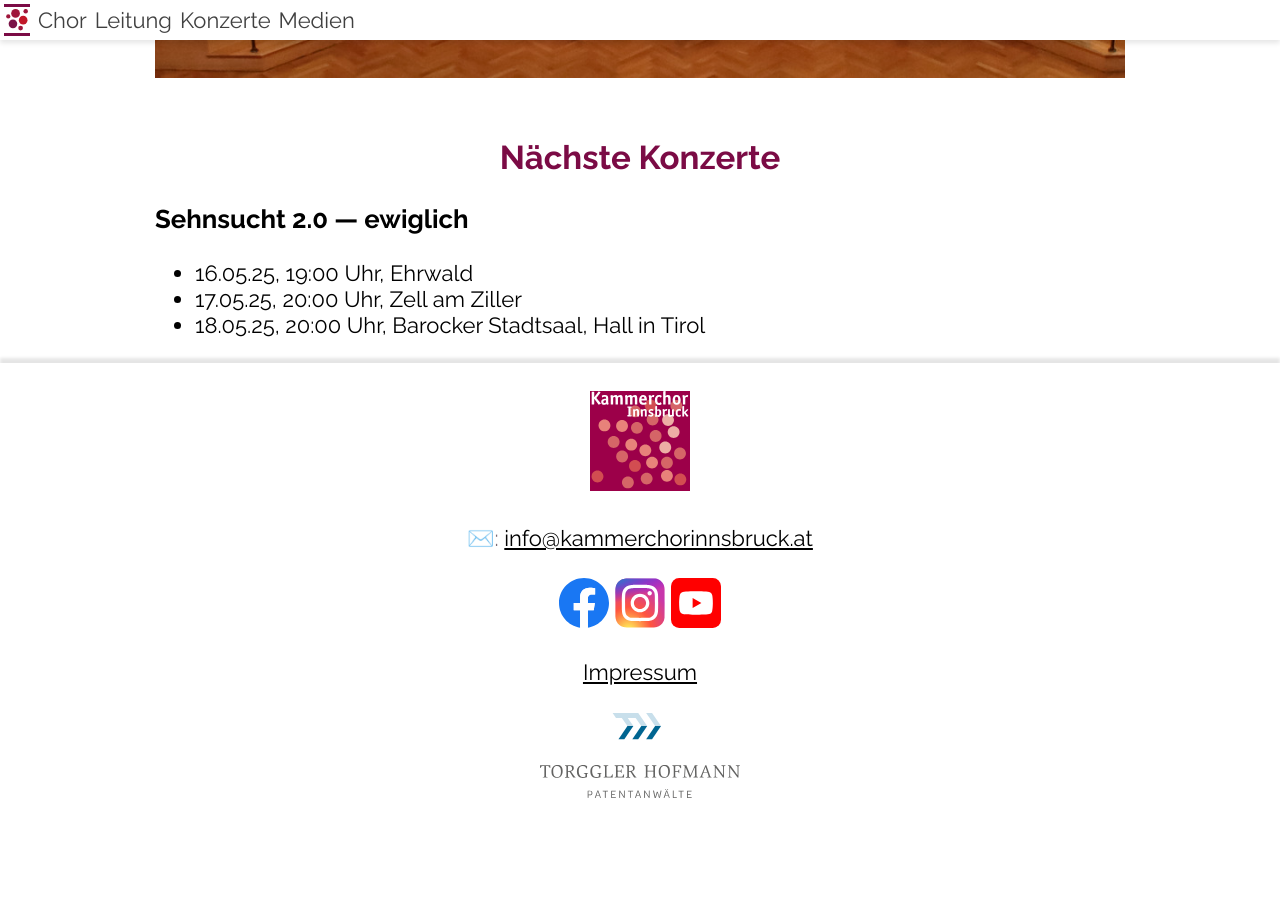
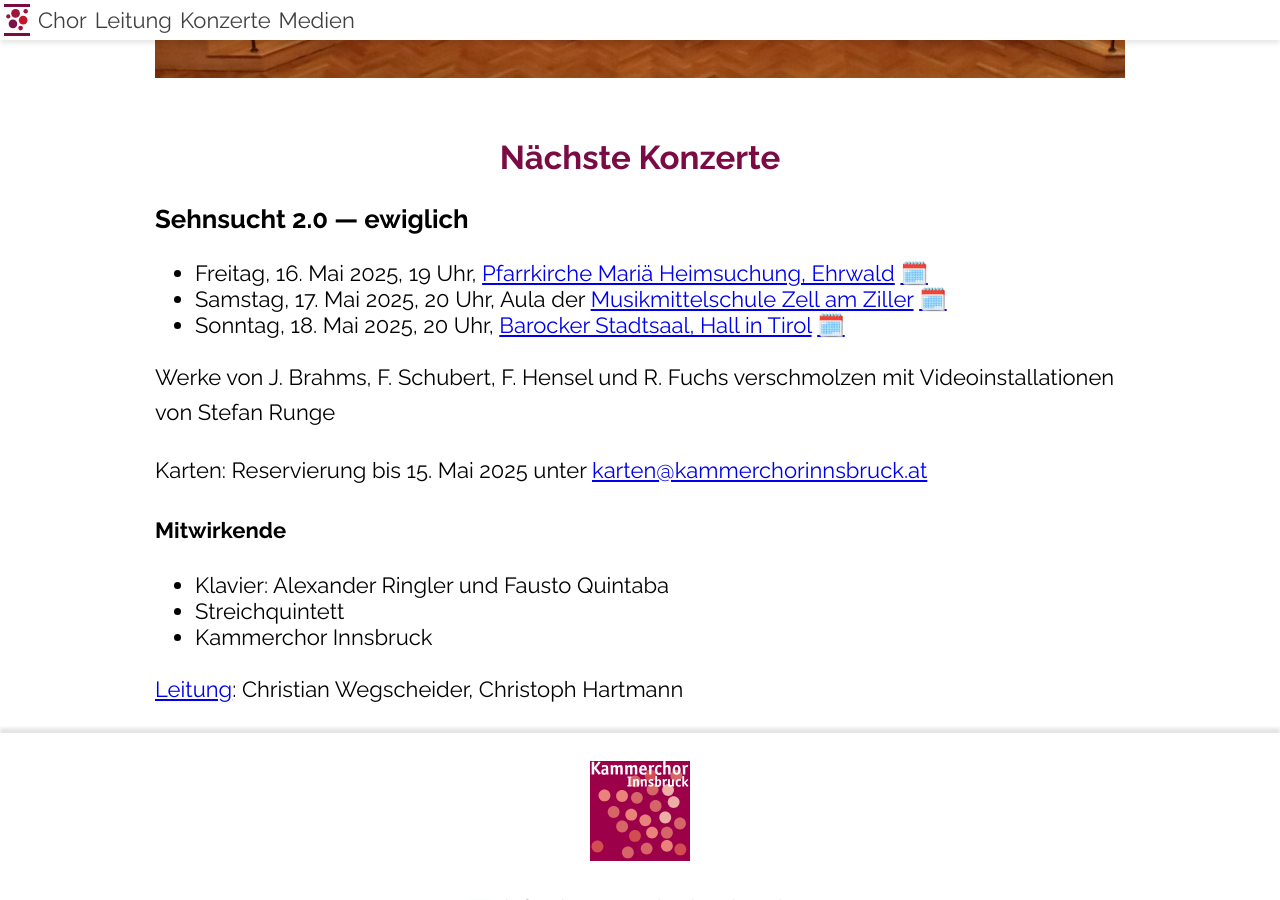
Before and after one commit to kammerchorinnsbruck/kammerchorinnsbruck.github.io, a Jekyll site: the page built from index.md, in a window 1280 px wide and 900 px high, scrolled down 603 px. Built offline with Jekyll 4.4.1, drawn with Linux system fonts in a browser that asks for light colours; before the commit the page ends 1432 px from its top, so only the background shows below that.

Commit message:
Mehr Infos für Sehnsucht 2.0.

```diff
--- a/index.md
+++ b/index.md
@@ -9,21 +9,27 @@
 
 ## Sehnsucht 2.0 --- ewiglich
 
-- 16.05.25, 19:00 Uhr, Ehrwald
-- 17.05.25, 20:00 Uhr, Zell am Ziller
-- 18.05.25, 20:00 Uhr, Barocker Stadtsaal, Hall in Tirol
+- Freitag, 16. Mai 2025, 19 Uhr, [Pfarrkirche Mariä Heimsuchung, Ehrwald](https://www.openstreetmap.org/way/121726757) [🗓️](assets/20250516-sehnsucht20.ics)
+- Samstag, 17. Mai 2025, 20 Uhr, Aula der [Musikmittelschule Zell am Ziller](https://www.openstreetmap.org/node/11826571727) [🗓️](assets/20250517-sehnsucht20.ics)
+- Sonntag, 18. Mai 2025, 20 Uhr, [Barocker Stadtsaal, Hall in Tirol](https://www.openstreetmap.org/node/11650408238) [🗓️](assets/20250518-sehnsucht20.ics)
+
+Werke von J. Brahms, F. Schubert, F. Hensel und R. Fuchs verschmolzen mit Videoinstallationen von Stefan Runge
+
+Karten:
+Reservierung bis 15. Mai 2025 unter <karten@kammerchorinnsbruck.at>
+
+### Mitwirkende
+
+- Klavier: Alexander Ringler und Fausto Quintaba
+- Streichquintett
+- Kammerchor Innsbruck
+
+[Leitung](/leitung): Christian Wegscheider, Christoph Hartmann
+
 
 <!--
 ## Vom Himmel [![Flyer](/assets/flyer/2024-11.jpg){:class="flyer"}](/assets/flyer/2024-11.jpg)
 
-* 30.11.24, 19:30 Uhr, Servitenkirche Innsbruck [🗓️](assets/20241130-vomhimmel.ics)
-  (Einlass/Abendkassa: 19:00 Uhr)
-* 01.12.24, 17:00 Uhr, Pfarrkirche Neustift im Stubaital [🗓️](assets/20241201-vomhimmel.ics)
-
-Adventliche Chormusik von B. Britten, A. Bruckner, M. Reger, H. Kaminski, E. Grieg, J. Brahms, H. Distler u.a.
-
-[Leitung](/leitung): Christian Wegscheider, Christoph Hartmann
-
 Karten: € 20,-- (Kinder unter 12 Jahren frei)
 Reservierung unter: <karten@kammerchorinnsbruck.at>
 -->
```
Also changed, not shown: 1 other file.
